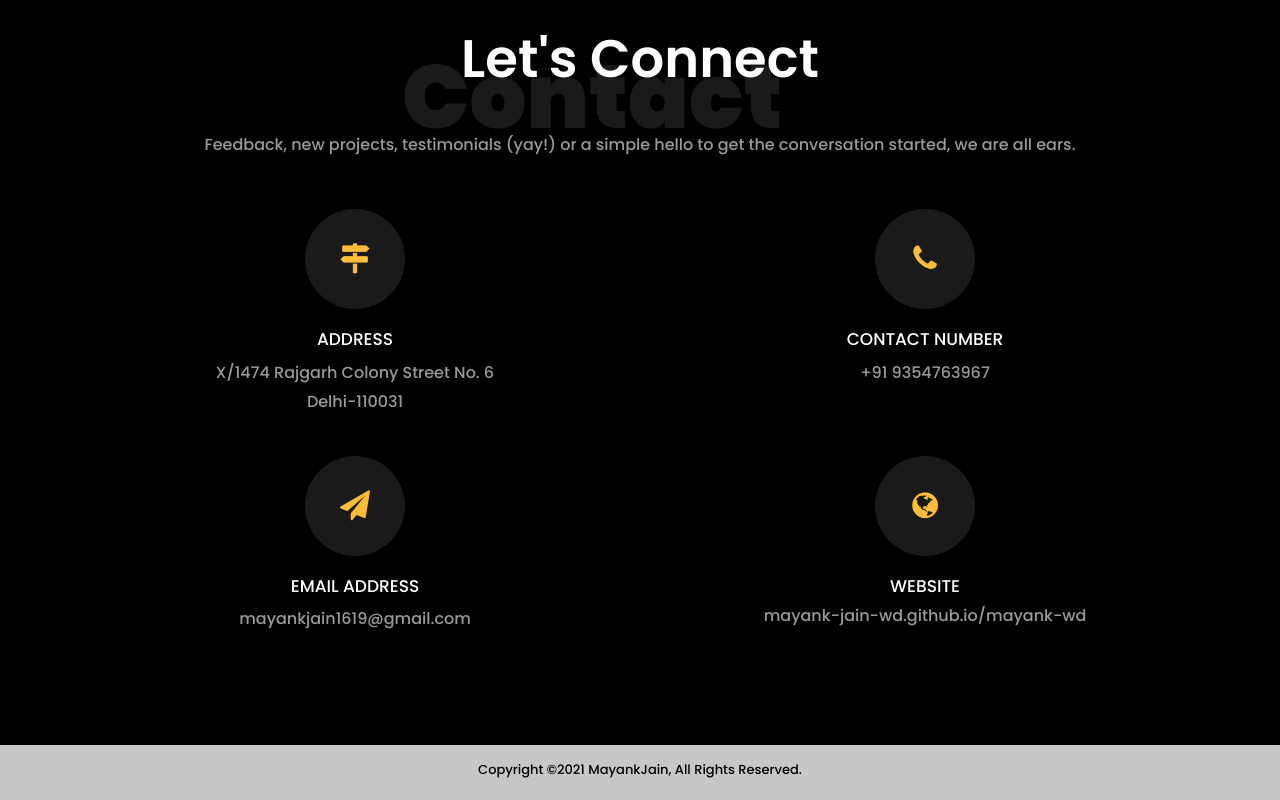
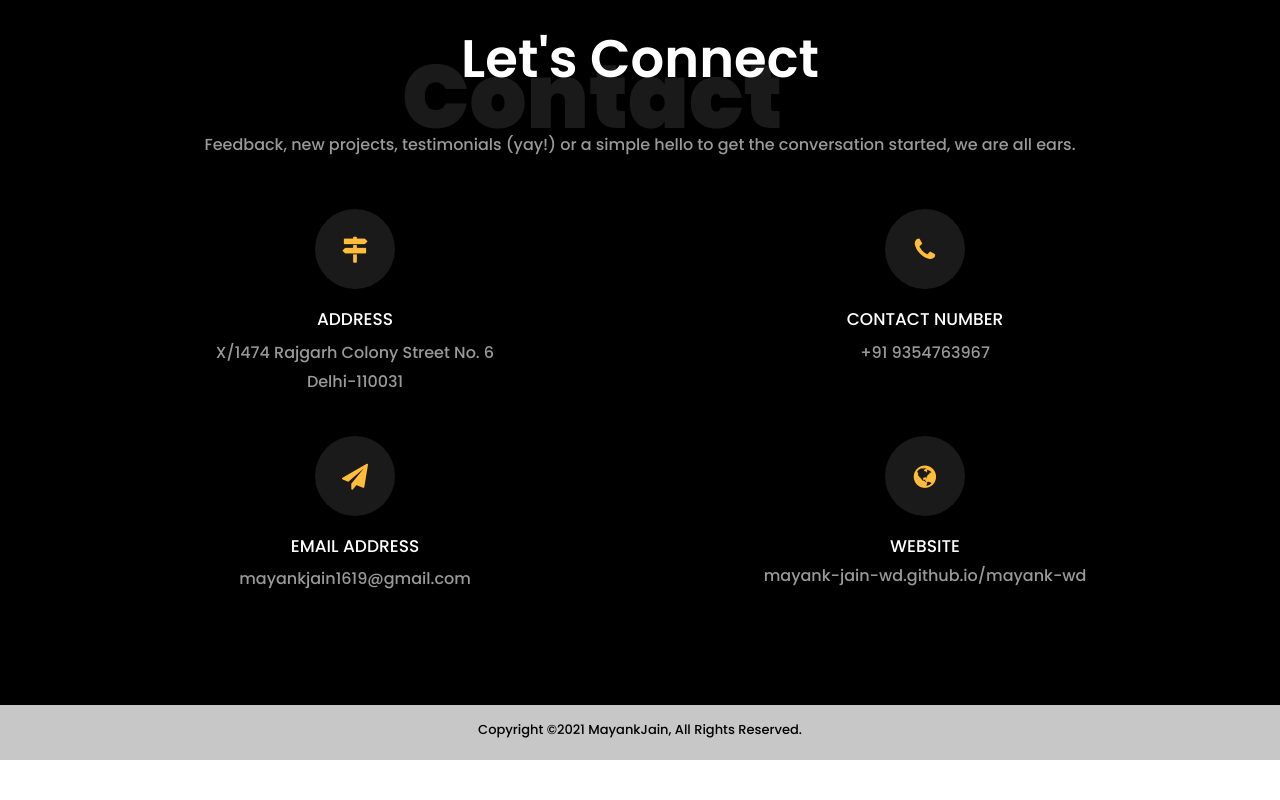
Before and after one commit to mayank-1679/mayank-wd, a plain HTML site: page index.html in a window 1280 px wide. Shown: the part 3401-4201 px from the top of the page. After the commit the page ends 4161 px from the top, so only its background shows below. Drawn offline with nearby package versions, Linux system fonts and the light colour scheme.

Commit message:
Update style.css

```diff
--- a/style.css
+++ b/style.css
@@ -370,23 +370,22 @@ a:hover {
   margin-top: 50px;
 }
 .fa {
-  font-size: 30px;
+  font-size: 26px;
   color: #ffbd39;
   border-radius: 230px;
-  padding: 20px;
-  padding-top: 34px;
-  width: 100px;
-  height: 100px;
+  width: 80px;
+  height: 80px;
   background: rgba(255, 255, 255, 0.1);
+  padding-top: 28px;
 }
 .fa:hover {
   background-color: #ffbd39;
   color: rgba(255, 255, 255, 1);
   cursor: pointer;
-  padding-top: 54px;
-  font-size: 40px;
-  padding: 30px;
-  transition: 0.3s;
+  padding-top: 25px;
+  font-size: 28px;
+  /* padding: 30px; */
+  transition: 0.5s ease-in-out;
 }
 h3.icon_title {
   font-size: 17px;
@@ -482,7 +481,4 @@ h3.icon_title {
   body {
     font-size: 14px;
   }
-  .cmn-front-head{
-    font-size: 2.8em;
-  }
 }
```
